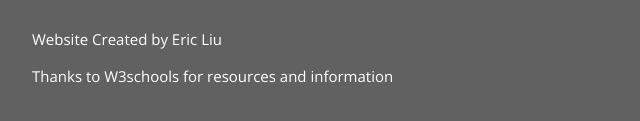
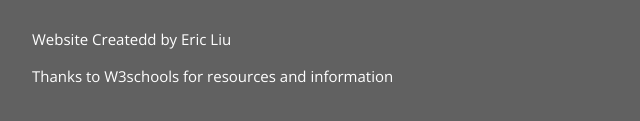
Before and after one commit to hsngoclub/hsngo, a website: page public/index.html in a window 1280 px wide. Shown: the part 5246-5367 px from the top of the page, 0-640 px from the left. Drawn offline with nearby package versions, Linux system fonts and the light colour scheme.

Commit message:
Update index.html

```diff
--- a/public/index.html
+++ b/public/index.html
@@ -499,7 +499,7 @@ that this club will be able to educate many people on how the game
 <!-- Footer -->
 <footer class="w3-container w3-dark-grey" style="padding:32px">
   <a href="#" class="w3-button w3-black w3-padding-large w3-margin-bottom"><i class="fa fa-arrow-up w3-margin-right"></i>To the top</a>
-  <p>Website Created by Eric Liu</p>
+  <p>Website Createdd by Eric Liu</p>
   <p>Thanks to W3schools for resources and information</p>
 </footer>
 
```
